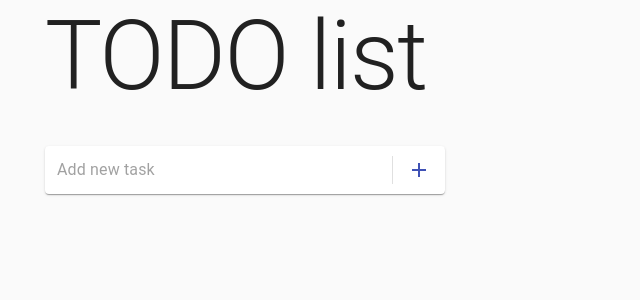
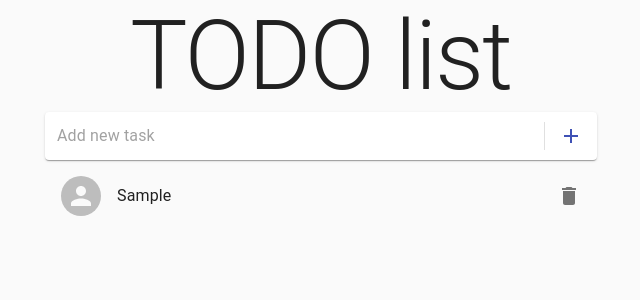
Before and after one commit to zakve/react-todo-list, a React (Create React App) app: page / in a window 1280 px wide. Both pictures are taken after typing "Sample" into the empty fields and a click on the button "Add". Shown: the top 300 px of the page, without its empty margins (319-959 px from the left). Built offline with nearby package versions, Linux system fonts and the light colour scheme.

Commit message:
Add list of tasks

```diff
--- a/src/App.tsx
+++ b/src/App.tsx
@@ -7,17 +7,28 @@ import Paper from '@material-ui/core/Paper';
 import InputBase from '@material-ui/core/InputBase';
 import Divider from '@material-ui/core/Divider';
 import IconButton from '@material-ui/core/IconButton';
-import { Add } from '@material-ui/icons';
+// ICONS
+import { Add, Delete } from '@material-ui/icons';
+
+//LIST
+import List from '@material-ui/core/List';
+import ListItem from '@material-ui/core/ListItem';
+import ListItemAvatar from '@material-ui/core/ListItemAvatar';
+import ListItemIcon from '@material-ui/core/ListItemIcon';
+import ListItemSecondaryAction from '@material-ui/core/ListItemSecondaryAction';
+import ListItemText from '@material-ui/core/ListItemText';
+import Avatar from '@material-ui/core/Avatar';
+
 import { makeStyles } from '@material-ui/core/styles';
 
 import './App.css';
 
 const useStyles = makeStyles({
   root: {
+    textAlign: 'center',
     padding: '2px 4px',
     display: 'flex',
     alignItems: 'center',
-    width: 400,
   },
   input: {
     marginLeft: 8,
@@ -60,7 +71,7 @@ function App() {
     <React.Fragment>
       <CssBaseline />
       <Container maxWidth="sm">
-        <Typography variant="h1" component="h2" gutterBottom>
+        <Typography variant="h1" component="h2" align="center">
           TODO list
       </Typography>
         <form onSubmit={handleSumbit}>
@@ -78,6 +89,27 @@ function App() {
             </IconButton>
           </Paper>
         </form>
+
+        <List>
+          {todos.map((todo: ITodo, index: number) => {
+            return (
+              <ListItem key={index}>
+                <ListItemAvatar>
+                  <Avatar>
+                  </Avatar>
+                </ListItemAvatar>
+                <ListItemText
+                  primary={todo.text}
+                />
+                <ListItemSecondaryAction>
+                  <IconButton edge="end" aria-label="Delete">
+                    <Delete />
+                  </IconButton>
+                </ListItemSecondaryAction>
+              </ListItem>
+            )
+          })}
+        </List>
       </Container>
     </React.Fragment>
   );
```
